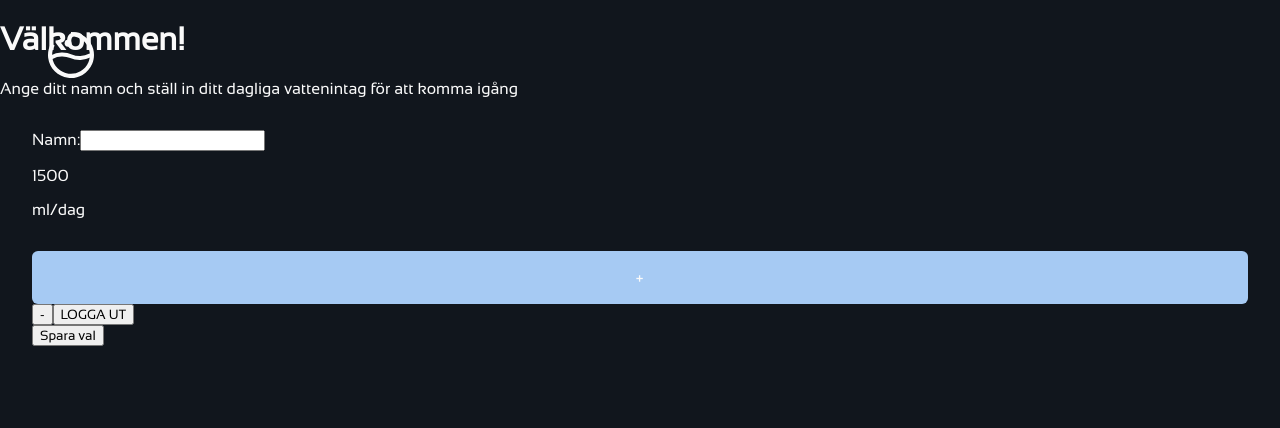
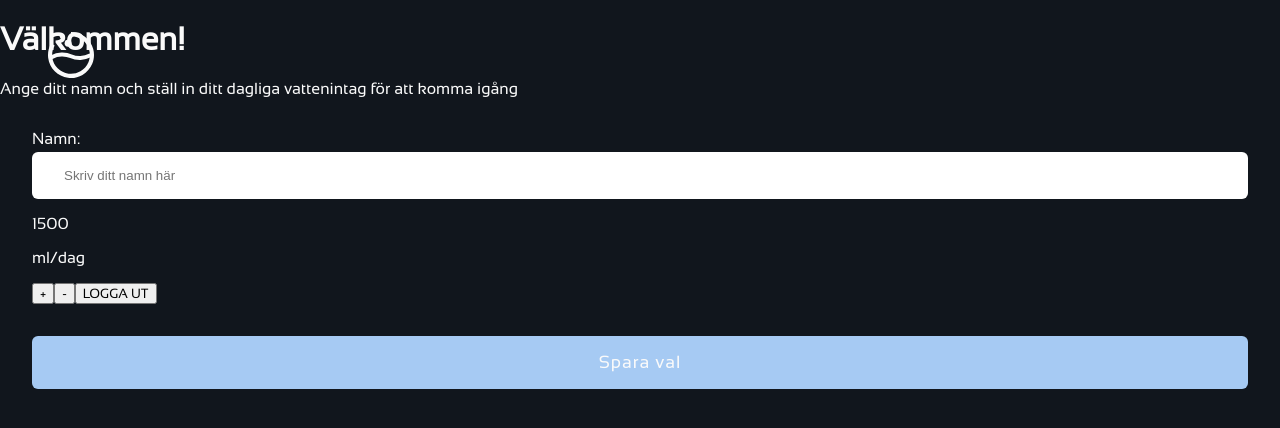
Before and after one commit to nybbe123/h2go, a Next.js app: page /goal in a window 1280 px wide. Shown: the top 428 px of the page. Built offline with nearby package versions, Linux system fonts and the light colour scheme; no server answers; the database is empty; sample sign-in values are in the browser's storage.

Commit message:
added more styling for input

```diff
--- a/pages/goal.tsx
+++ b/pages/goal.tsx
@@ -115,7 +115,9 @@ const GoalPage: NextPage = () => {
             maxLength={12}
             pattern="[a-ö]{1,15}"
             title="Ditt namn måste innehålla mellan 2 och 12 bokstäver (a till ö)."
+            placeholder="Skriv ditt namn här"
             onChange={handleChange}
+            className={styles["inputfield"]}
           />
         </label>
         <div>
@@ -124,11 +126,7 @@ const GoalPage: NextPage = () => {
             <p>ml/dag</p>
           </div>
           <div>
-            <button
-              type="button"
-              onClick={increaseGoalValue}
-              className={styles["sign-in-button"]}
-            >
+            <button type="button" onClick={increaseGoalValue}>
               +
             </button>
             <button type="button" onClick={decreaseGoalValue}>
@@ -143,7 +141,9 @@ const GoalPage: NextPage = () => {
             </button>
           </div>
         </div>
-        <button type="submit">Spara val</button>
+        <button type="submit" className={styles["sign-in-button"]}>
+          Spara val
+        </button>
       </form>
     </>
   );
--- a/styles/GoalPage.module.scss
+++ b/styles/GoalPage.module.scss
@@ -44,3 +44,25 @@
       gap: 1rem;
     }
 }
+
+.sign-in-button {
+    margin-top: 2rem;
+    padding: 1rem 2rem;
+    width: 100%;
+    background-color: var(--inactive-blue);
+    color: var(--white);
+    font-size: 1.1rem;
+    letter-spacing: 1px;
+    font-weight: 500;
+    display: flex;
+    border-radius: 6px;
+    transition: 250ms;
+    border: none;
+    justify-content: center;
+
+
+    &:hover {
+        cursor: pointer;
+        background-color: var(--dark-blue);
+        }
+    }
```
